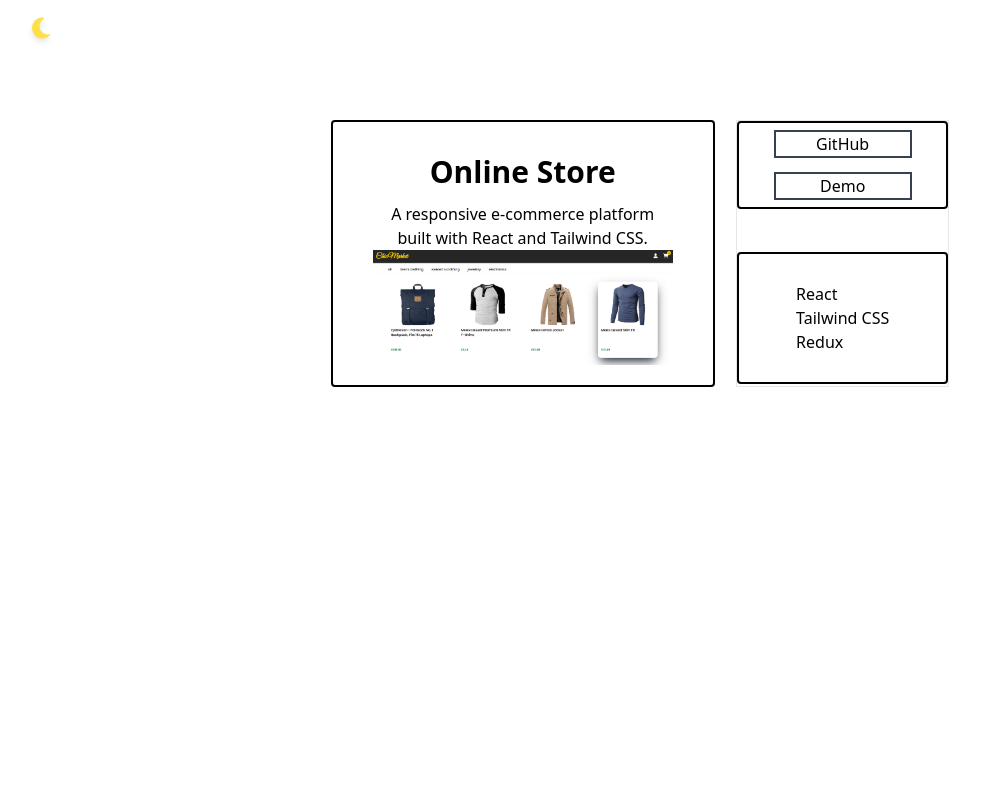
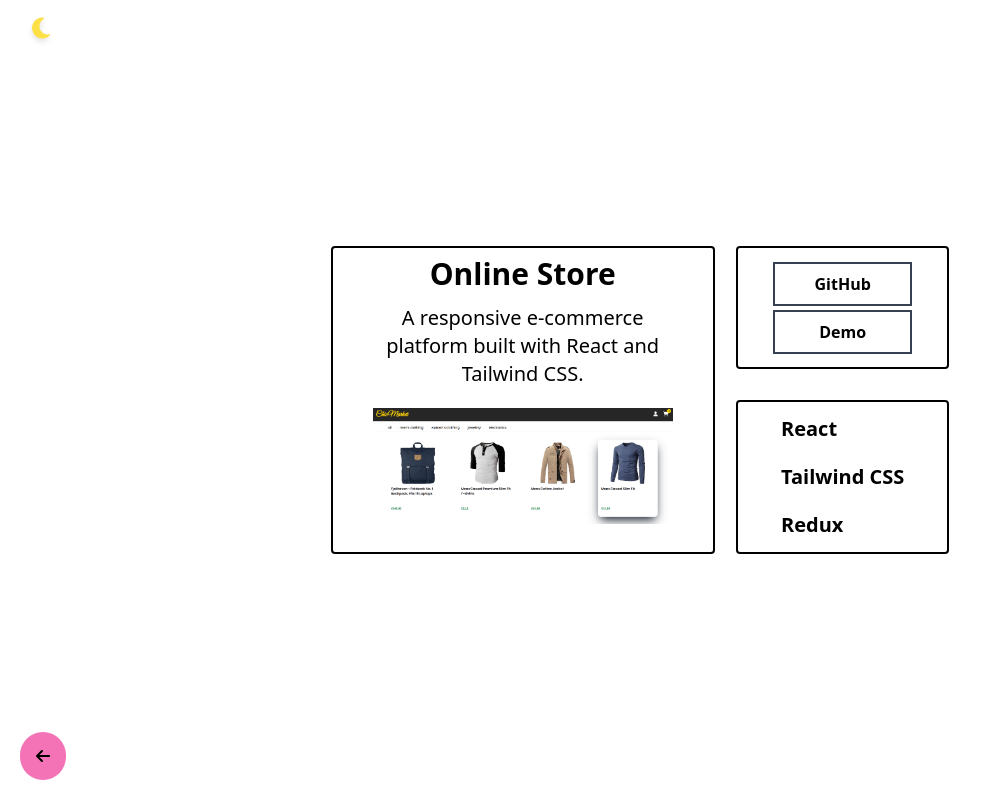
Before and after one commit to zahraRostami1999/portfolio, a React (Vite) app in the folder portfolio/: page /1 in a window 1280 px wide. Shown: the whole page, without its empty margins (0-992 px from the left). Built offline with nearby package versions, Linux system fonts and the light colour scheme.

Commit message:
edit SinglePage: add btn for back

```diff
--- a/portfolio/src/pages/SingleProjectPage.jsx
+++ b/portfolio/src/pages/SingleProjectPage.jsx
@@ -1,7 +1,9 @@
 import { Projects } from "../data/projects";
 import { useParams } from 'react-router-dom';
 import img from '../assets/shop-img.png';
-import {Link} from "react-router-dom"
+import { Link } from "react-router-dom";
+import { FontAwesomeIcon } from '@fortawesome/react-fontawesome';
+import { faArrowLeft } from '@fortawesome/free-solid-svg-icons';
 
 
 const SingleProjectPage = () => {
@@ -10,26 +12,30 @@ const SingleProjectPage = () => {
 
     return (
         <>
-            <div className="w-full  flex justify-center flex-row py-20">
-                <div className="w-1/2 flex justify-around flex-row py-10 ">
-                    <div className="w-3/5 border-2 border-black py-5 text-center px-10 rounded">
-                        <h1 className="font-bold text-3xl my-3">{ProjectInfo.title}</h1>
-                        <p>{ProjectInfo.description}</p>
-                        <img src={img} alt="" />
+            <div className="w-full min-h-screen  flex justify-center items-center flex-row py-20">
+                <div className="w-1/2 flex justify-around flex-row items">
+                    <div className="w-3/5 border-2 border-black py-2 text-center px-10 rounded">
+                        <h1 className="font-bold text-3xl mb-3">{ProjectInfo.title}</h1>
+                        <p className="text-xl">{ProjectInfo.description}</p>
+                        <img className="my-5" src={img} alt="" />
                     </div>
-                    <div className="w-1/3 border flex items flex-wrap">
-                        <div className="flex flex-wrap w-full justify-around items-center border-2 border-black rounded h-1/3 mb-10">
-                            <button className="border-2 w-2/3  border-gray-700"><Link to="https://github.com/zahraRostami1999/shop-app">GitHub</Link></button>
-                            <button className="border-2 w-2/3  border-gray-700"><Link to="https://shop.zahra-rostami.ir/">Demo</Link></button>
+                    <div className="w-1/3 flex flex-col justify-between">
+                        <div className="flex flex-wrap w-full justify-around items-center border-2 border-black rounded h-2/5 py-3">
+                            <button className="border-2 w-2/3 py-2 border-gray-700 font-bold"><Link to="https://github.com/zahraRostami1999/shop-app">GitHub</Link></button>
+                            <button className="border-2 w-2/3 py-2 border-gray-700 font-bold"><Link to="https://shop.zahra-rostami.ir/">Demo</Link></button>
                         </div>
-                        <div className="border-2 border-black h-1/2 w-full flex justify-center items-center rounded">
+                        <div className="border-2 border-black h-1/2 w-full flex justify-center items-center rounded text-xl font-semibold">
                             <ul>
                                 {ProjectInfo.technologies.map(tech => (
-                                    <li key={tech}>{tech}</li>
+                                    <li className="my-5" key={tech}>{tech}</li>
                                 ))}
                             </ul>
                         </div>
                     </div>
+                </div>
+                <div className="fixed left-5 bottom-5 bg-pink-400 rounded-full px-4 py-3">
+                    <Link to="/"><FontAwesomeIcon icon={faArrowLeft} /></Link>
+
                 </div>
             </div>
         </>
```
